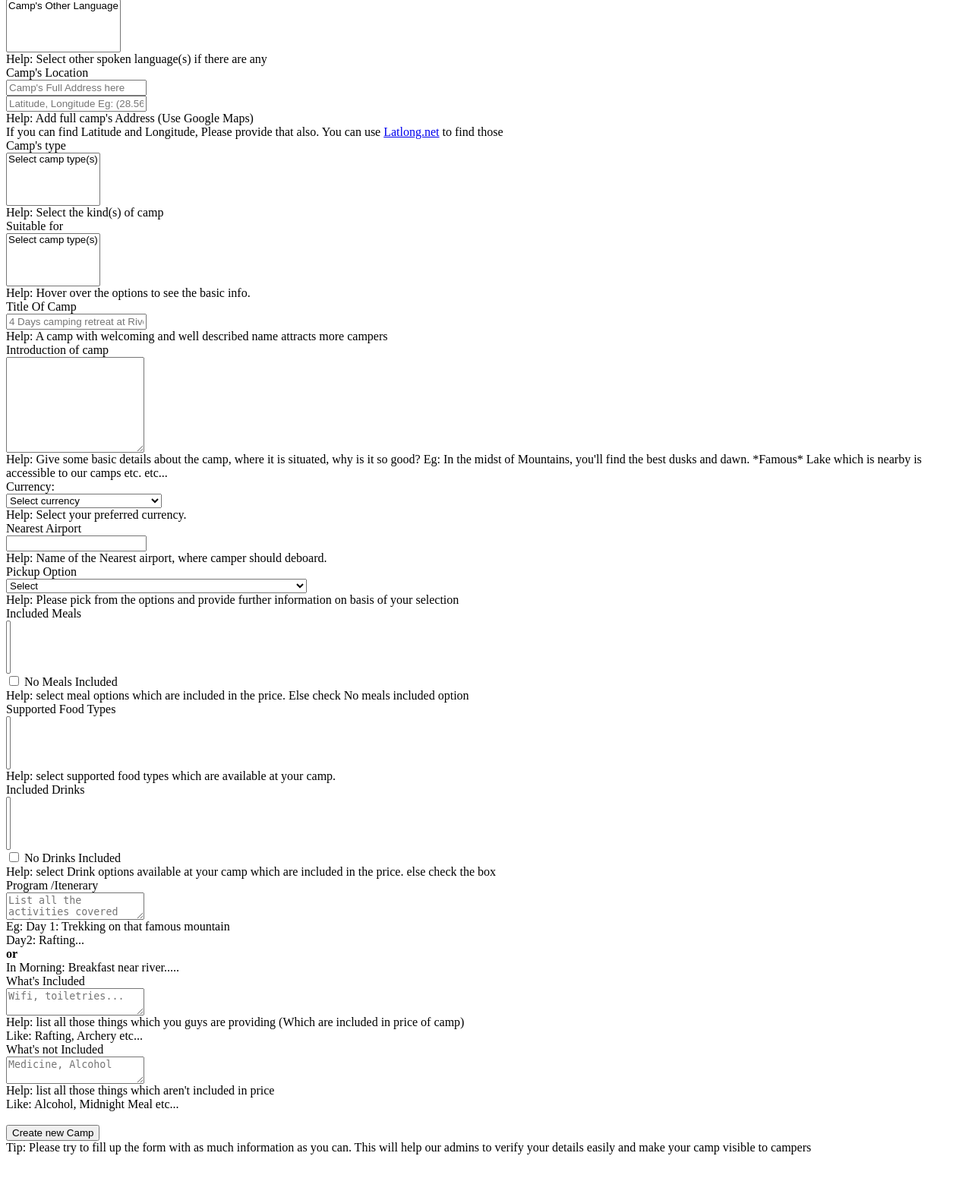
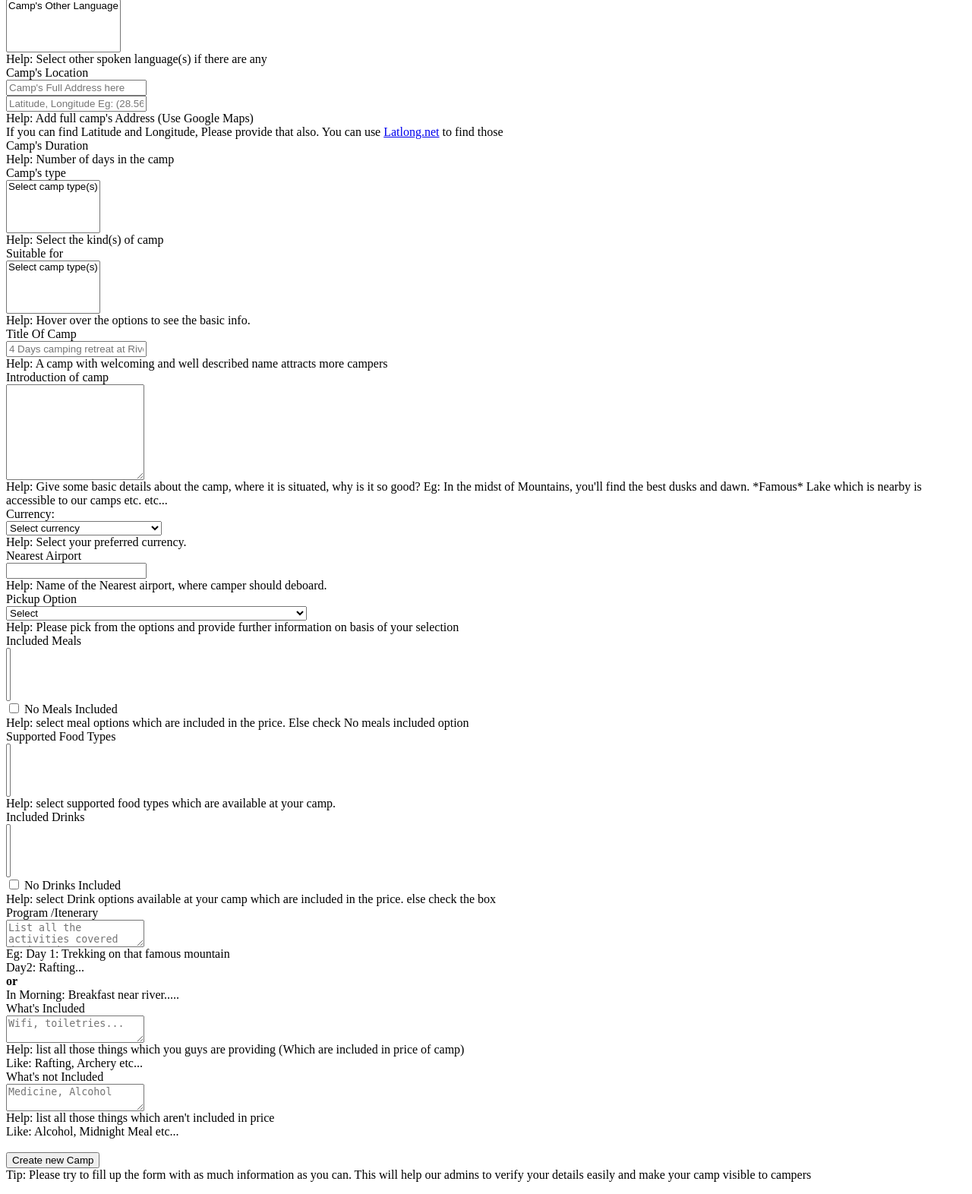
Before and after one commit to RRajnishR/somecamp, a CodeIgniter app: the page made by application/views/organiser/camp_basic_details.php in a window 1280 px wide. Shown: the part 178-1750 px from the top of the page at 76% size. Before the commit the page ends 1698 px from the top, so only its background shows below. Run offline with CodeIgniter, Linux system fonts and the light colour scheme; data that the repository does not hold is empty.

Commit message:
Just complete it bro

```diff
--- a/application/controllers/camp_organiser/Camps.php
+++ b/application/controllers/camp_organiser/Camps.php
@@ -34,4 +34,7 @@ class Camps extends CI_Controller {
 		$this->load->view('organiser/camp_basic_details', $data);
         $this->load->view('include/org_footer');
     }
+    public function save_camp(){
+        print_r($this->input->post());
+    }
 }
--- a/application/views/organiser/camp_basic_details.php
+++ b/application/views/organiser/camp_basic_details.php
@@ -6,7 +6,7 @@
             <!--  DATE PICKERS -->
             <div class="col-lg-12">
                 <div class="form-panel">
-                    <form action="#" class="form-horizontal style-form">
+                    <form action="<?php echo base_url() ?>camp_organiser/Camps/save_camp" class="form-horizontal style-form" method="post">
                         <div class="form-group">
                             <label class="control-label col-md-3">Country</label>
                             <div class="col-md-4 col-xs-11" >
@@ -66,6 +66,15 @@
                             </div>
                             <div class="col-md-4">
                                 <span class="help-block">Help: Add full camp's Address (Use Google Maps) <br/> If you can find Latitude and Longitude, Please provide that also. You can use <a href="https://www.latlong.net/" target="_blank">Latlong.net</a> to find those </span>
+                            </div>
+                        </div>
+                        <div class="form-group">
+                            <label class="control-label col-md-3">Camp's Duration</label>
+                            <div class="col-md-4 col-xs-11">
+
+                            </div>
+                            <div class="col-md-4">
+                                <span class="help-block">Help: Number of days in the camp </span>
                             </div>
                         </div>
                         <div class="form-group">
```
Also changed, not shown: 1 other file.
